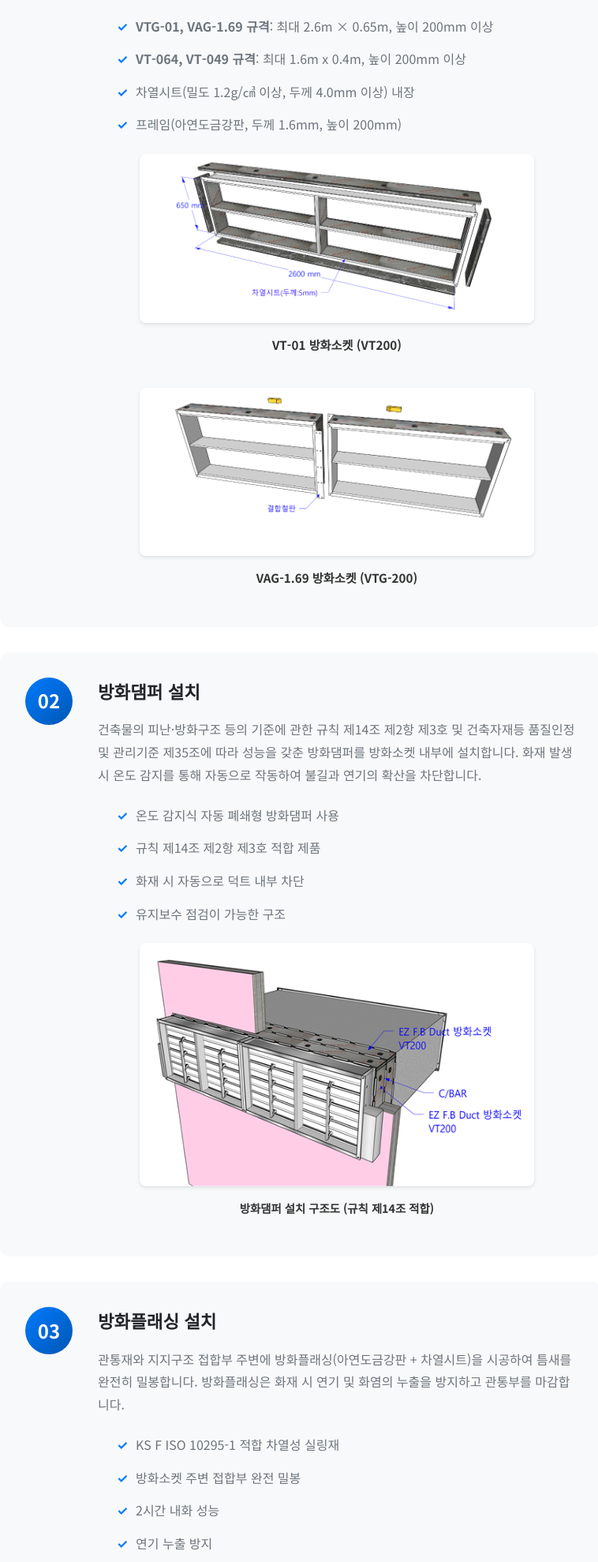
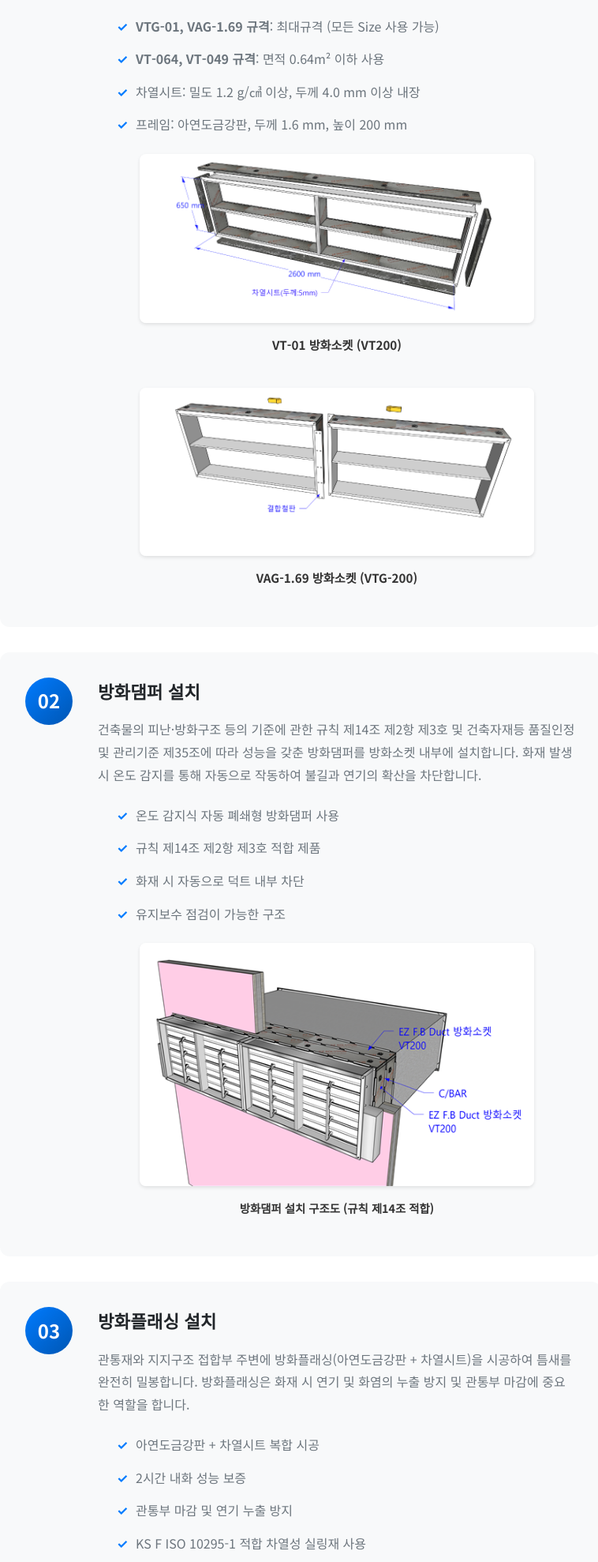
Before and after one commit to firemaster532nd-tech/hi, a plain HTML site: page wall-fireproofing.html in a window 1280 px wide. Shown: the part 3242-5220 px from the top of the page at 79% size, without its empty margins (60-818 px from the left). Drawn offline with Linux system fonts and the light colour scheme.

Commit message:
feat(wall-fireproofing): update construction method specs and descriptions
- Update 01 Fire Socket Installation section:
  - Change VTG-01/VAG-1.69 spec to '최대규격 (모든 Size 사용 가능)'
  - Change VT-064/VT-049 spec to '면적 0.64m² 이하 사용'
  - Reformat heat sheet and frame specs for clarity
- Update 03 Fire Flashing Installation section:
  - Reorder bullet points for logical flow
  - Emphasize composite construction (galvanized steel + heat sheet)
  - Add 2-hour fire resistance guarantee as second point
  - Highlight penetration finishing and smoke leak prevention

```diff
--- a/wall-fireproofing.html
+++ b/wall-fireproofing.html
@@ -176,10 +176,10 @@
                                 <h3>방화소켓 설치</h3>
                                 <p>EZ-F.B 덕트 방화소켓(VT200 또는 VTG200)을 덕트 관통부에 설치합니다. 방화소켓은 아연도금강판(두께 1.6mm 이상)으로 제작되며, 내부에는 차열시트와 브라켓 강판이 구성되어 2시간 이상의 내화 성능을 확보합니다. 관통부에 설치하여 화재발생시 발포하여 화재확산방지에 중요한 역할을 하는 제품입니다.</p>
                                 <ul style="margin-top: 0.5rem; padding-left: 1.5rem;">
-                                    <li><strong>VTG-01, VAG-1.69 규격</strong>: 최대 2.6m × 0.65m, 높이 200mm 이상</li>
-                                    <li><strong>VT-064, VT-049 규격</strong>: 최대 1.6m x 0.4m, 높이 200mm 이상</li>
-                                    <li>차열시트(밀도 1.2g/㎤ 이상, 두께 4.0mm 이상) 내장</li>
-                                    <li>프레임(아연도금강판, 두께 1.6mm, 높이 200mm)</li>
+                                    <li><strong>VTG-01, VAG-1.69 규격</strong>: 최대규격 (모든 Size 사용 가능)</li>
+                                    <li><strong>VT-064, VT-049 규격</strong>: 면적 0.64m² 이하 사용</li>
+                                    <li>차열시트: 밀도 1.2 g/㎤ 이상, 두께 4.0 mm 이상 내장</li>
+                                    <li>프레임: 아연도금강판, 두께 1.6 mm, 높이 200 mm</li>
                                 </ul>
                                 <div style="margin-top: 1rem; display: flex; flex-direction: column; gap: 1.5rem; align-items: center;">
                                     <div style="text-align: center;">
@@ -232,12 +232,12 @@
                             <div class="method-number">03</div>
                             <div class="method-content">
                                 <h3>방화플래싱 설치</h3>
-                                <p>관통재와 지지구조 접합부 주변에 방화플래싱(아연도금강판 + 차열시트)을 시공하여 틈새를 완전히 밀봉합니다. 방화플래싱은 화재 시 연기 및 화염의 누출을 방지하고 관통부를 마감합니다.</p>
+                                <p>관통재와 지지구조 접합부 주변에 방화플래싱(아연도금강판 + 차열시트)을 시공하여 틈새를 완전히 밀봉합니다. 방화플래싱은 화재 시 연기 및 화염의 누출 방지 및 관통부 마감에 중요한 역할을 합니다.</p>
                                 <ul style="margin-top: 0.5rem; padding-left: 1.5rem;">
-                                    <li>KS F ISO 10295-1 적합 차열성 실링재</li>
-                                    <li>방화소켓 주변 접합부 완전 밀봉</li>
-                                    <li>2시간 내화 성능</li>
-                                    <li>연기 누출 방지</li>
+                                    <li>아연도금강판 + 차열시트 복합 시공</li>
+                                    <li>2시간 내화 성능 보증</li>
+                                    <li>관통부 마감 및 연기 누출 방지</li>
+                                    <li>KS F ISO 10295-1 적합 차열성 실링재 사용</li>
                                 </ul>
                                 <div style="margin-top: 1rem; text-align: center;">
                                     <img src="wall-fire-flashing.jpg"
```
